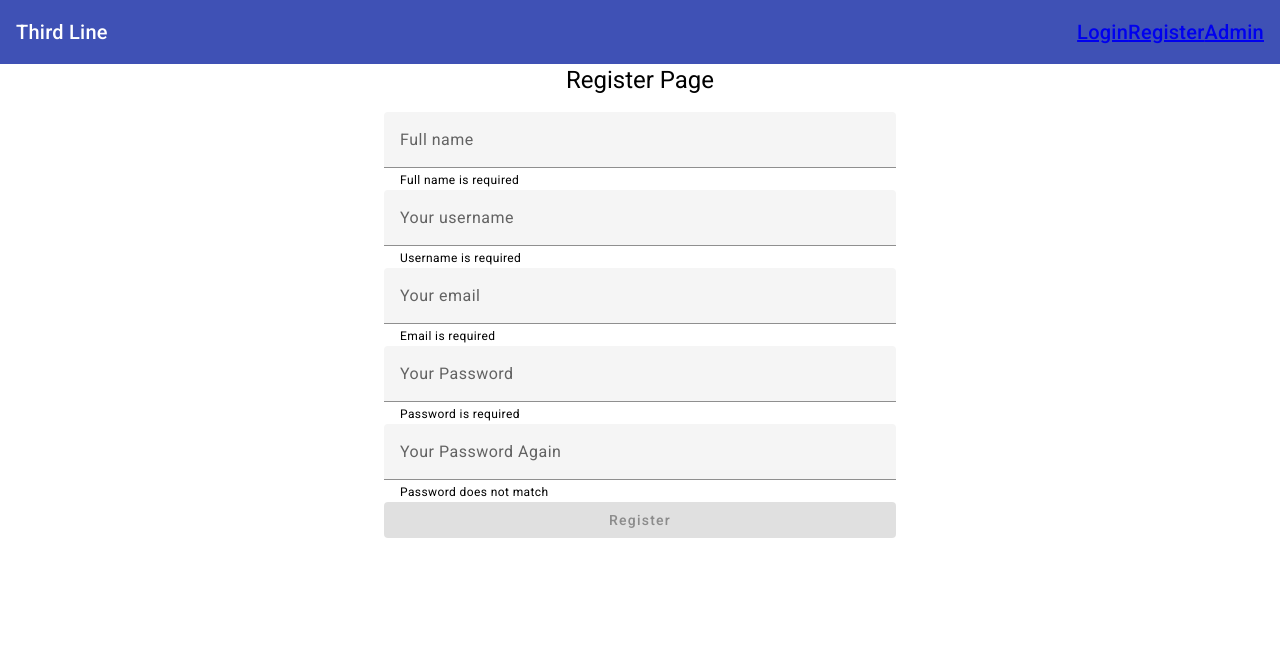
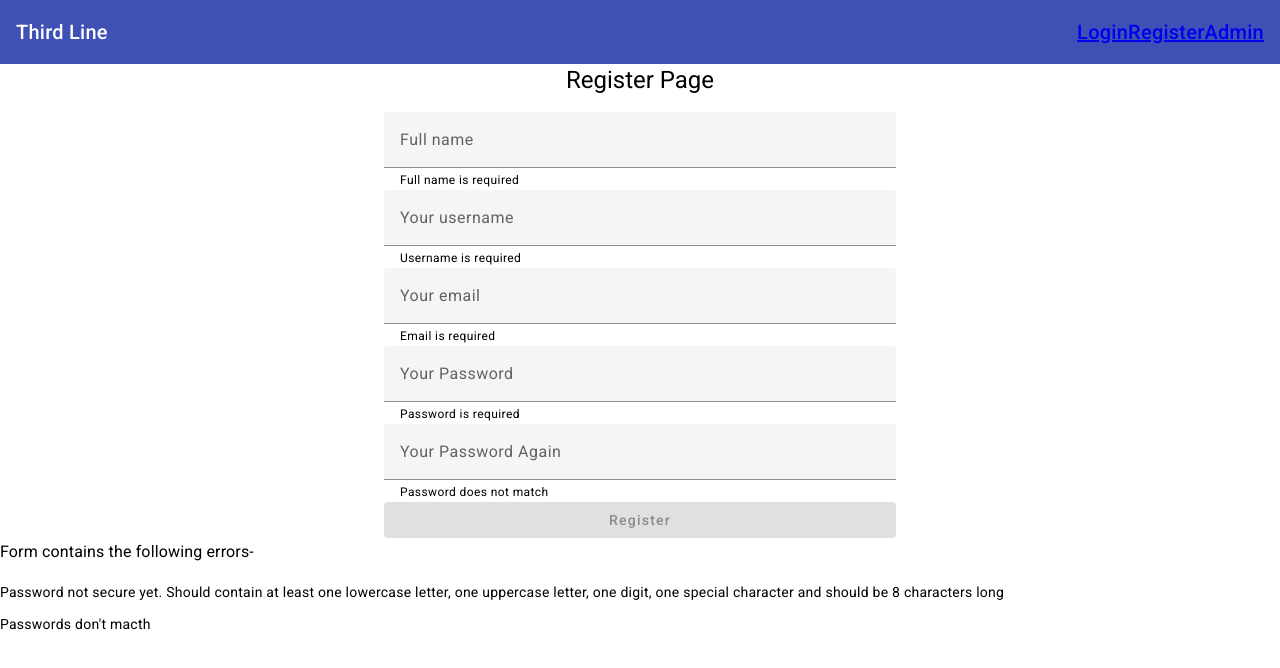
Before and after one commit to webdevgaur/Angular-nest-blog, an Angular app in the folder frontend/: page /register in a window 1280 px wide. Shown: the top 668 px of the page. Built offline with nearby package versions, Linux system fonts and the light colour scheme.

Commit message:
custom validation added to frontend

```diff
--- a/frontend/src/app/components/register/register.component.html
+++ b/frontend/src/app/components/register/register.component.html
@@ -26,3 +26,7 @@
     </div>
 
 </form>
+
+<h3 *ngIf="registerForm.controls.password.invalid">Form contains the following errors-</h3>
+<p *ngIf="registerForm.get('password')?.hasError('passwordInvalid')">Password not secure yet. Should contain at least one lowercase letter, one uppercase letter, one digit, one special character and should be 8 characters long</p>
+<p *ngIf="registerForm.hasError('passwordsNotMatching')">Passwords don't macth</p>
--- a/frontend/src/app/components/register/register.component.ts
+++ b/frontend/src/app/components/register/register.component.ts
@@ -1,8 +1,32 @@
 import { Component, OnInit } from '@angular/core';
-import { FormBuilder, FormGroup, Validators } from '@angular/forms';
+import { AbstractControl, FormBuilder, FormGroup, ValidationErrors, Validators } from '@angular/forms';
 import { Router } from '@angular/router';
 import { map } from 'rxjs/internal/operators/map';
 import { AuthenticationService } from 'src/app/services/authentication.service';
+
+class CustomValidators {
+  static passwordIsCompliant(control: AbstractControl): ValidationErrors {
+    const regex = /^(?=.*?[A-Z])(?=.*?[a-z])(?=.*?[0-9])(?=.*?[#?!@$%^&*-]).{8,}$/;
+    if(regex.test(control.value) && control.value !== null) {
+      return [null];
+    } else {
+      return {passwordInvalid: true};
+    }
+
+  }
+
+  static passwordsMatch(control: AbstractControl): ValidationErrors {
+    const password = control.get('password')?.value;
+    const confirmPassword = control.get('passwordConfirm')?.value;
+
+    if(password !== null && confirmPassword !== null && password === confirmPassword) {
+      return [null];
+    } else {
+      return {passwordsNotMatching: true};
+    }
+  }
+
+}
 
 @Component({
   selector: 'app-register',
@@ -31,15 +55,14 @@ export class RegisterComponent implements OnInit {
       password: [null, [
         Validators.required,
         Validators.minLength(3),
-        // CustomValidators.passwordContainsNumber
+        CustomValidators.passwordIsCompliant
       ]],
       passwordConfirm: [null, [
         Validators.required,
         Validators.minLength(3),
-        // CustomValidators.passwordContainsNumber
       ]],
     }, {
-      // validators: CustomValidators.passwordMatches
+      validators: CustomValidators.passwordsMatch
     })
   }
 
```
